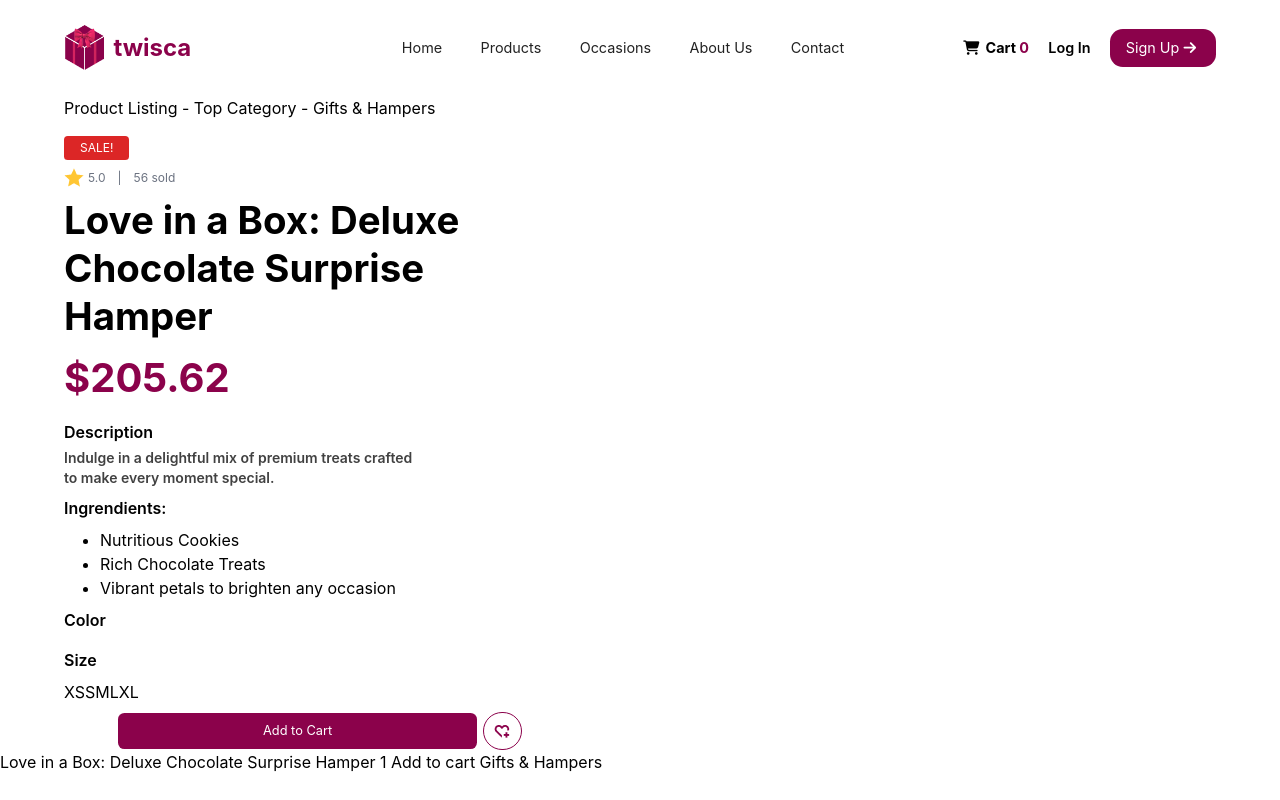
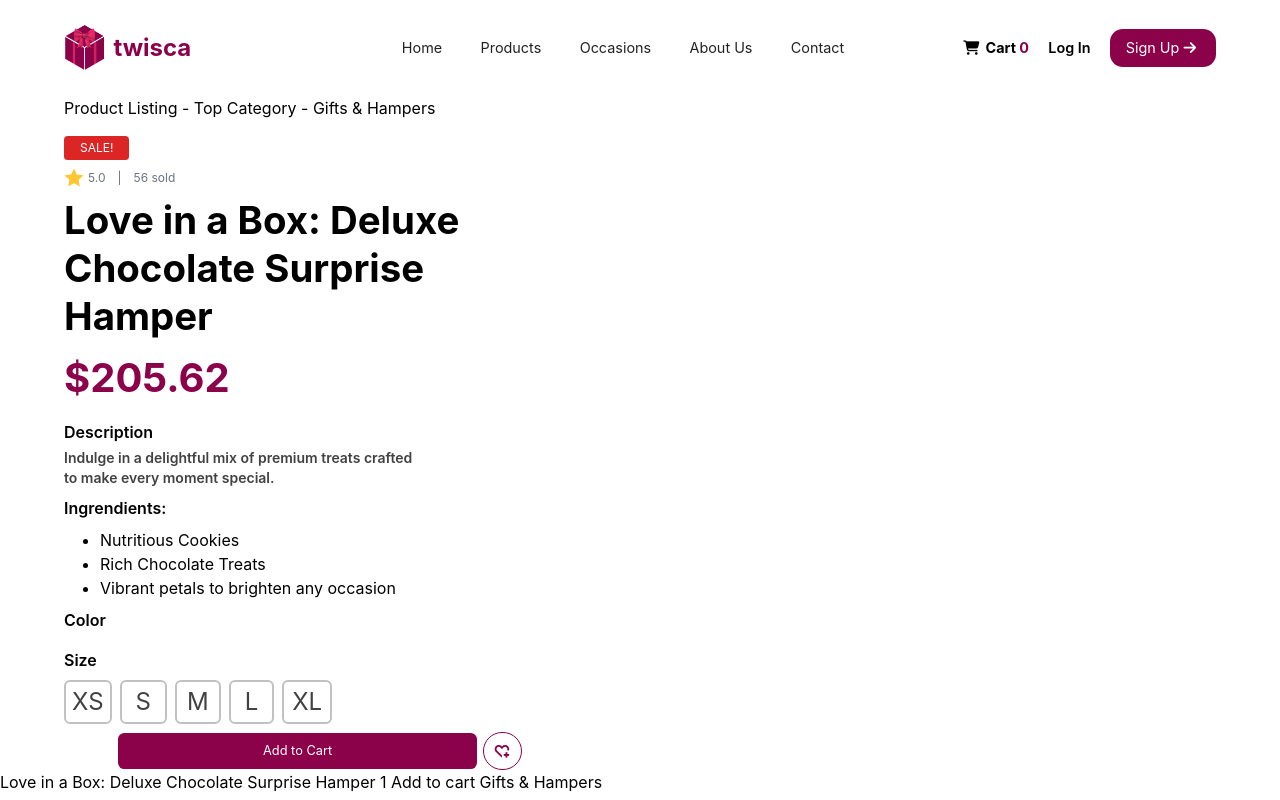
Before and after one commit to SheharyarXD/twisca, a React (Create React App) app in the folder my-app/: page /products/productDetails in a window 1280 px wide. Built offline with nearby package versions, Linux system fonts and the light colour scheme.

Commit message:
In progress

```diff
--- a/my-app/src/components/ProductsDetails.js
+++ b/my-app/src/components/ProductsDetails.js
@@ -28,11 +28,11 @@ const ProductDetails=()=>{
         <div>
             <div className="font-semibold py-2">Size</div>
             <ul className="flex flex-row">
-                <li>XS</li>
-                <li>S</li>
-                <li>M</li>
-                <li>L</li>
-                <li>XL</li>
+                <li className="text-2xl hover:border-[#8B024B] cursor-pointer text-[#414141] py-1 px-1.5 mr-1 border-2 border-[#C1C1C1] rounded-md">XS</li>
+                <li className="text-2xl hover:border-[#8B024B] cursor-pointer text-[#414141] py-1 px-3.5 mx-1 border-2 border-[#C1C1C1] rounded-md">S</li>
+                <li className="text-2xl hover:border-[#8B024B] cursor-pointer text-[#414141] py-1 px-2.5 mx-1 border-2 border-[#C1C1C1] rounded-md">M</li>
+                <li className="text-2xl hover:border-[#8B024B] cursor-pointer text-[#414141] py-1 px-3.5 mx-1 border-2 border-[#C1C1C1] rounded-md">L</li>
+                <li className="text-2xl hover:border-[#8B024B] cursor-pointer text-[#414141] py-1 px-2 mx-1   border-2 border-[#C1C1C1] rounded-md">XL</li>
             </ul>
         </div>
         <div className="flex flex-row items-center justify-center pt-[1vh]">
```
